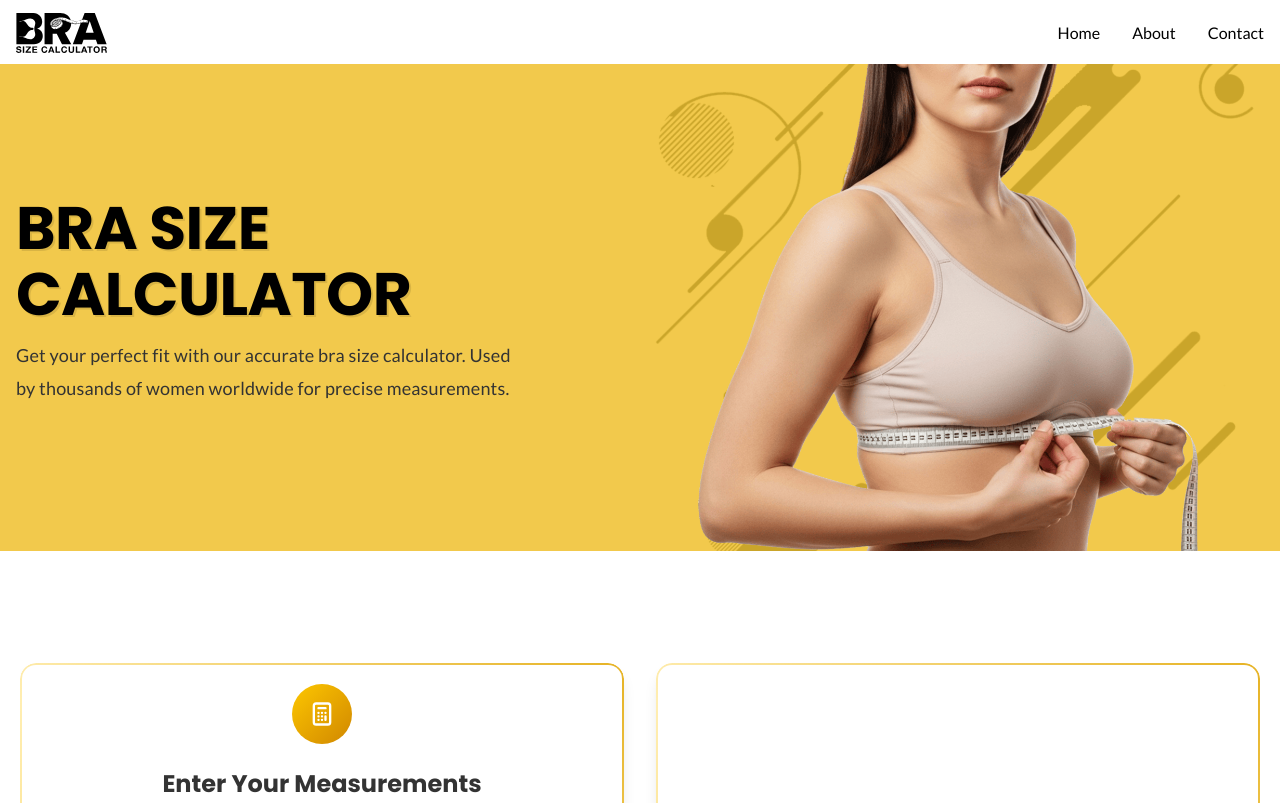
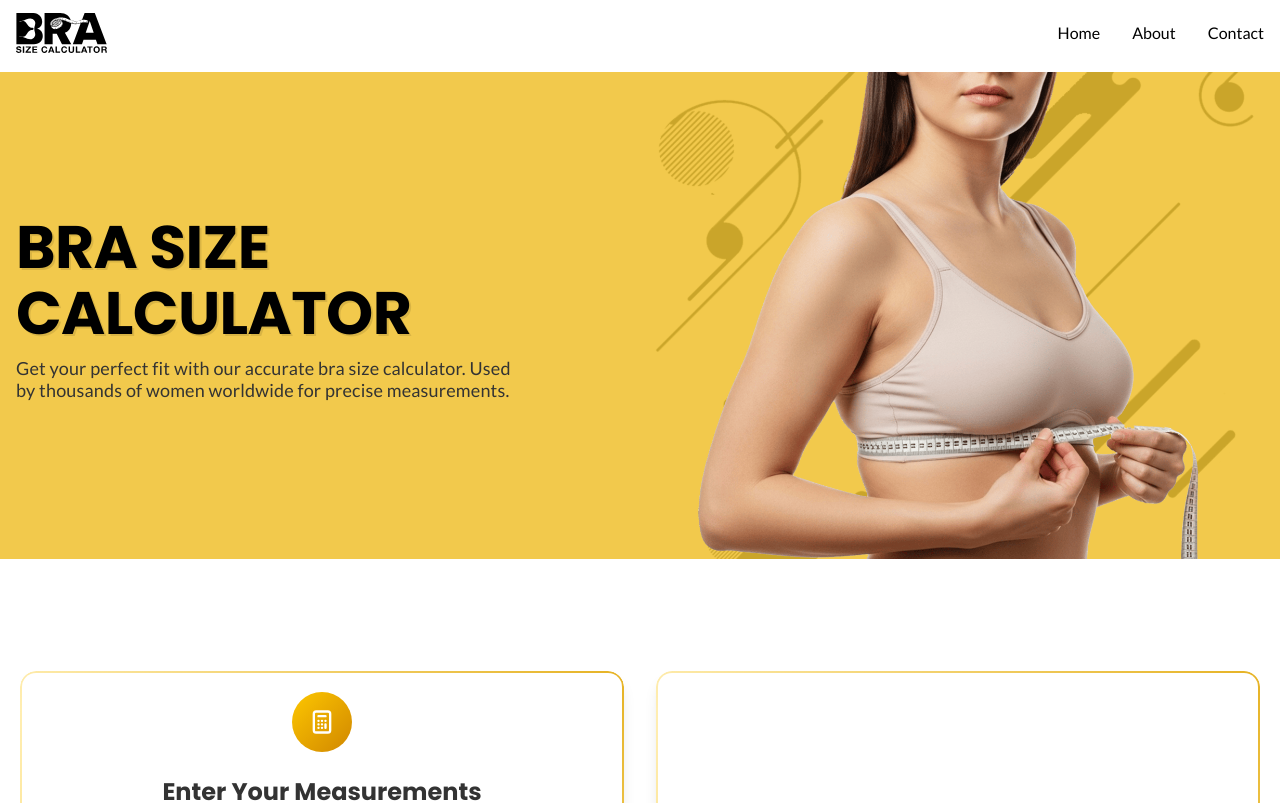
Before and after one commit to AfaqMohmand/bra-app, a Next.js app: page / in a window 1280 px wide. Shown: the top 803 px of the page. Built offline with nearby package versions, Linux system fonts and the light colour scheme.

Commit message:
All other issues fixes

```diff
--- a/src/components/Hero.tsx
+++ b/src/components/Hero.tsx
@@ -6,6 +6,7 @@ const Hero = () => {
   return (
     <div
       className="hero-section relative overflow-hidden w-full"
+      style={{ marginTop: "8px" }}
       // style={{ height: "auto", minHeight: "50vh" }}
     >
       {/* Noise texture background with yellow color */}
@@ -30,7 +31,10 @@ const Hero = () => {
               BRA SIZE CALCULATOR
             </h1>
 
-            <p className="hero-text leading-[18px] text-xs sm:text-sm md:text-base lg:text-lg text-gray-800 max-w-lg font-lato">
+            <p
+              className="hero-text  text-xs sm:text-sm md:text-base lg:text-lg text-gray-800 max-w-lg font-lato"
+              style={{ lineHeight: "1.2" }}
+            >
               Get your perfect fit with our accurate bra size calculator. Used
               by thousands of women worldwide for precise measurements.
             </p>
```
